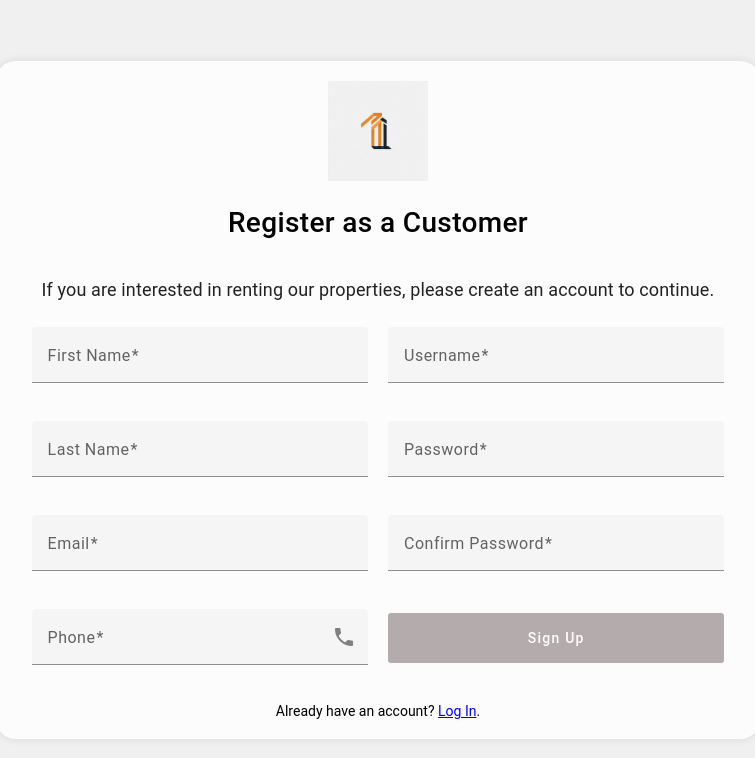
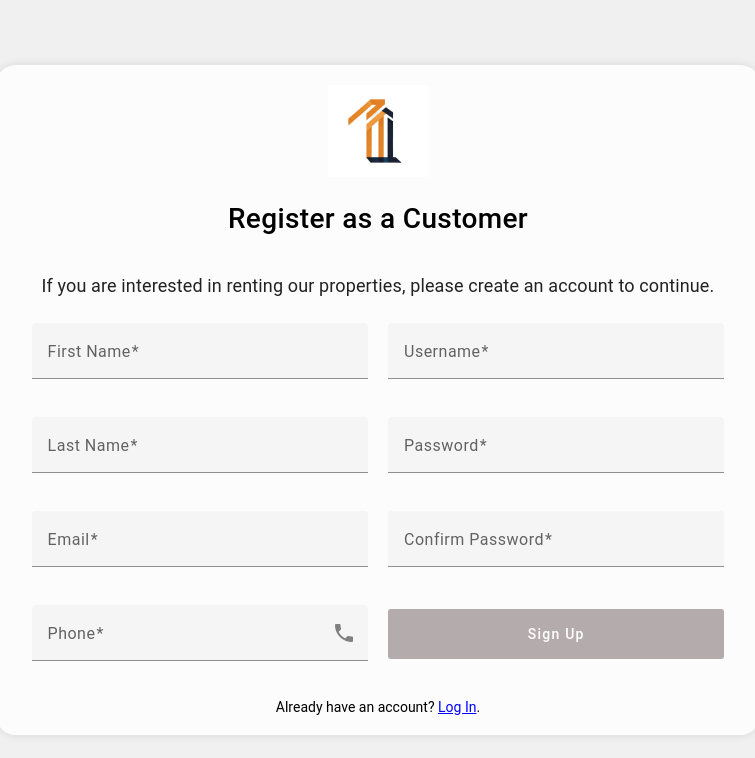
Before and after one commit to KiaraMarku/rental-app, an Angular app in the folder rental frontend/rental/: page /register in a window 1280 px wide. Shown: the top 758 px of the page, without its empty margins (262-1017 px from the left). Built offline with nearby package versions, Linux system fonts and the light colour scheme.

Commit message:
logo fix

```diff
--- a/rental frontend/rental/src/app/components/customer-register/customer-register.component.html
+++ b/rental frontend/rental/src/app/components/customer-register/customer-register.component.html
@@ -3,7 +3,7 @@
 
     <div class="logo-container">
       <img
-        src="/Gemini_Generated_Image_oikn1moikn1moikn.jpeg"
+        src="/logo.png"
         alt="Logo"
         class="logo"
       />
--- a/rental frontend/rental/src/app/components/login/login.component.html
+++ b/rental frontend/rental/src/app/components/login/login.component.html
@@ -2,7 +2,7 @@
   <mat-card class="card">
     <div class="logo-container">
       <img
-        src="/Gemini_Generated_Image_oikn1moikn1moikn.jpeg"
+        src="/logo.png"
         alt="Logo"
         class="logo"
       />
--- a/rental frontend/rental/src/index.html
+++ b/rental frontend/rental/src/index.html
@@ -5,7 +5,7 @@
     <title>Rental</title>
     <base href="/" />
     <meta name="viewport" content="width=device-width, initial-scale=1" />
-    <link rel="icon" type="image/x-icon" href="/Gemini_Generated_Image_oikn1moikn1moikn.jpeg" />
+    <link rel="icon" type="image/x-icon" href="/logo.png" />
     <link href="https://fonts.googleapis.com/icon?family=Material+Icons" rel="stylesheet">
   </head>
   <body>
```
Also changed, not shown: rental frontend/rental/public/Gemini_Generated_Image_oikn1moikn1moikn.jpeg (deleted).
